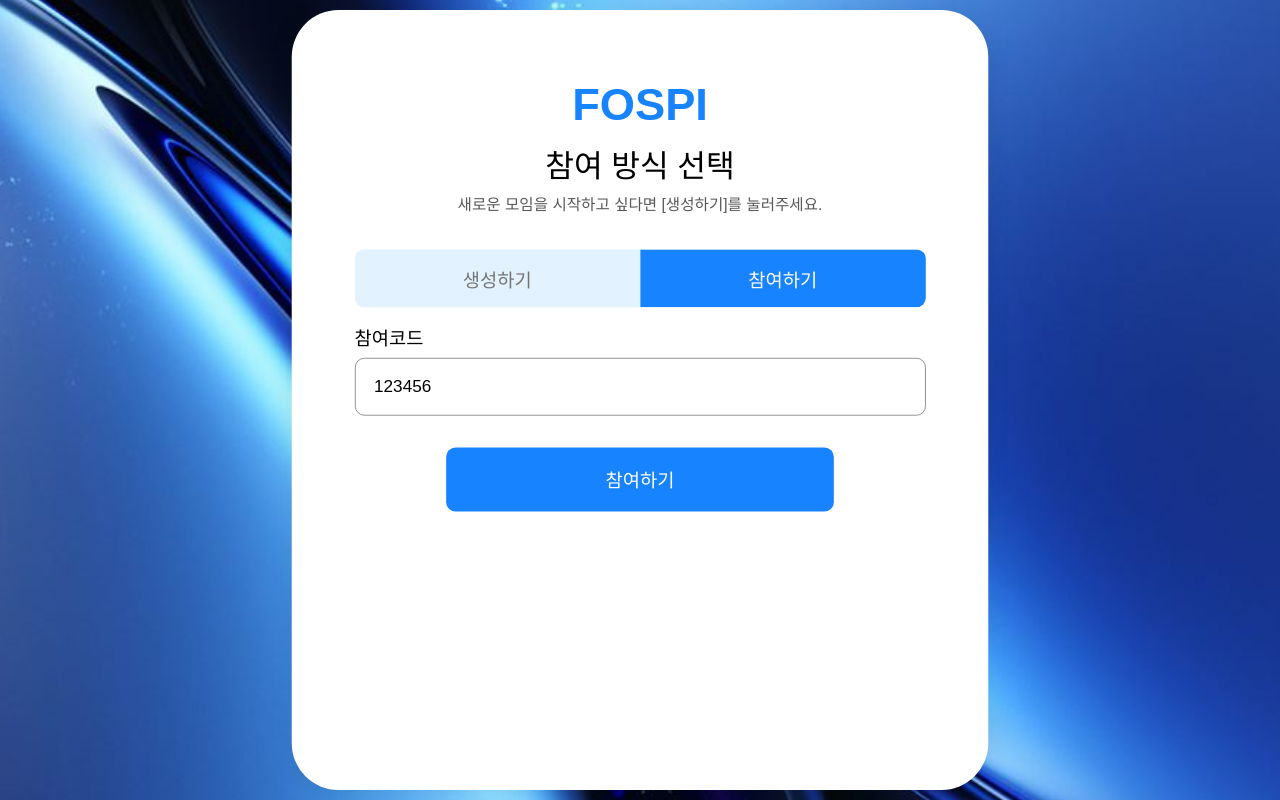
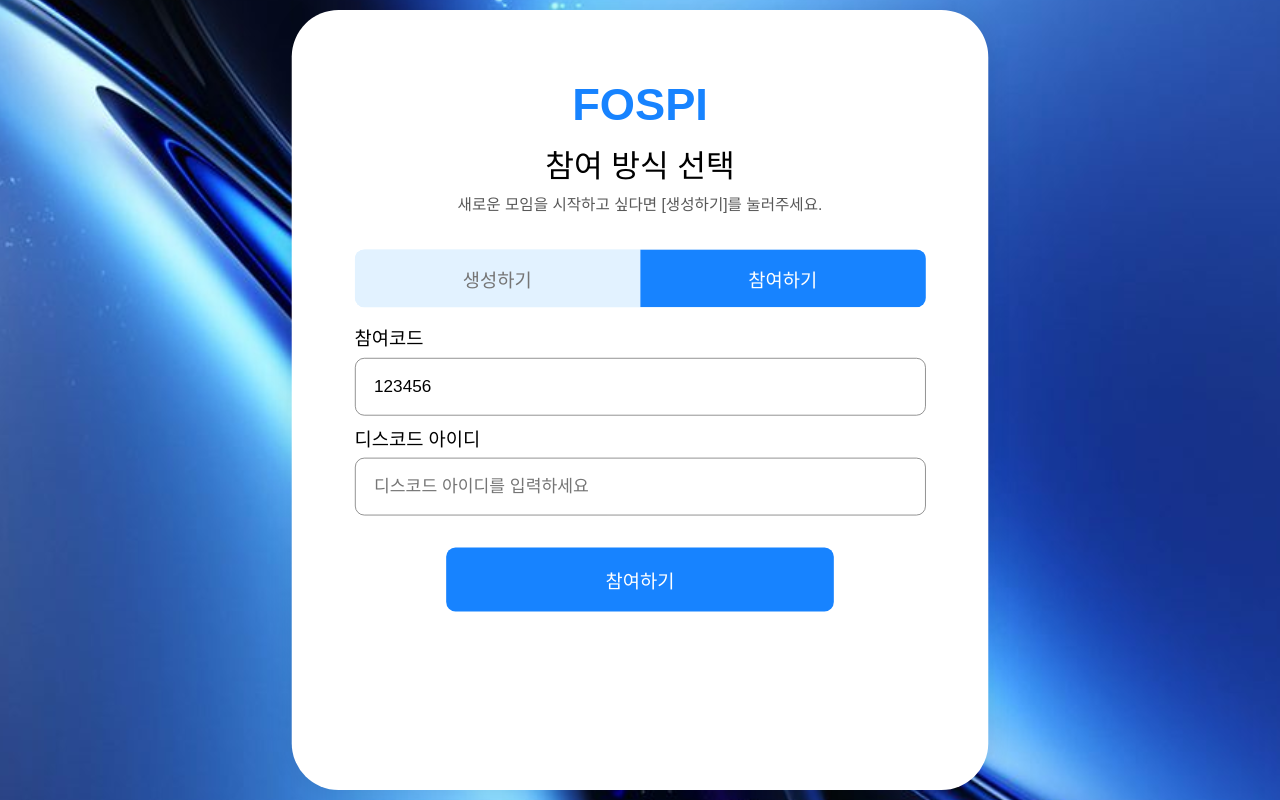
Before and after one commit to 2026-fospi/Client, a React (Vite) app: page /create in a window 1280 px wide. Built offline with nearby package versions, Linux system fonts and the light colour scheme; no server answers; a web font is replaced by a local one.

Commit message:
참여하기 디스코드 아이디 입력 추가

```diff
--- a/src/pages/CreatePage.tsx
+++ b/src/pages/CreatePage.tsx
@@ -116,6 +116,12 @@ const Center = styled.div`
 const Narrow = styled.div`
   width: min(549px, 100%);
   margin: 0 auto;
+`;
+
+const JoinFields = styled.div`
+  display: flex;
+  flex-direction: column;
+  gap: 14px;
 `;
 
 const ModeTabs = styled.div`
@@ -307,6 +313,7 @@ function CreatePage() {
   const [mode, setMode] = useState<'create' | 'join'>('join');
   const [createStep, setCreateStep] = useState<'create' | 'penalty' | 'code'>('create');
   const [joinCode, setJoinCode] = useState('123456');
+  const [joinDiscordUserId, setJoinDiscordUserId] = useState('');
   const [roomTitle, setRoomTitle] = useState('FOSPI 모임');
   const [startDate, setStartDate] = useState('2023-06-10');
   const [endDate, setEndDate] = useState('2023-06-10');
@@ -358,7 +365,10 @@ function CreatePage() {
       setIsSubmitting(true);
 
       try {
-        await joinRoom({ room_code: joinCode.trim() });
+        await joinRoom({
+          room_code: joinCode.trim(),
+          discord_user_id: joinDiscordUserId.trim() || null,
+        });
         saveRoomCode(joinCode.trim());
         navigate(`/exchange/${joinCode.trim()}`);
       } catch (error) {
@@ -462,6 +472,7 @@ function CreatePage() {
 
               {mode === 'join' && (
                 <Center>
+                  <JoinFields>
                     <Field>
                       <Label>참여코드</Label>
                       <Input
@@ -471,6 +482,17 @@ function CreatePage() {
                         placeholder="참여코드를 입력하세요"
                       />
                     </Field>
+
+                    <Field>
+                      <Label>디스코드 아이디</Label>
+                      <Input
+                        type="text"
+                        value={joinDiscordUserId}
+                        onChange={(event) => setJoinDiscordUserId(event.target.value)}
+                        placeholder="디스코드 아이디를 입력하세요"
+                      />
+                    </Field>
+                  </JoinFields>
                 </Center>
               )}
 
```
Lines whose indentation alone changed are shown as unchanged.
